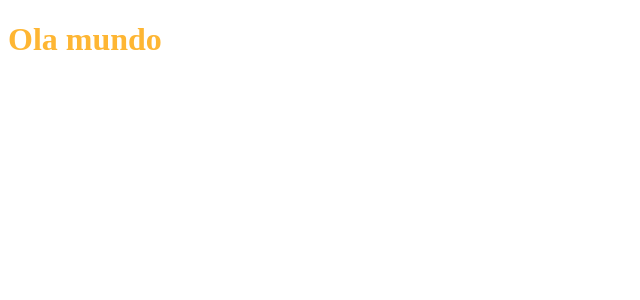
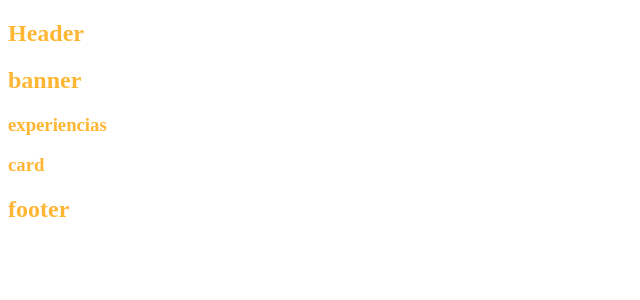
Before and after one commit to denervalspelizario/Agencia-react, a React (Vite) app in the folder agencia/: page / in a window 1280 px wide. Shown: the top 300 px of the page, without its empty margins (0-640 px from the left). Built offline with nearby package versions, Linux system fonts and the light colour scheme.

Commit message:
update projeto agencia importacao de componentes para app ja estruturado

```diff
--- a/agencia/src/App.jsx
+++ b/agencia/src/App.jsx
@@ -1,14 +1,22 @@
 
 import './styles/App.sass';
+import Topo from './componentes/Topo';
+import Banner from './componentes/Banner';
+import Experiencias from './componentes/Experiencias';
+import Card from './componentes/Card';
+import Footer from './componentes/Footer';
 
 function App() {
 
 
   return (
-    <div className="App">
-      <h1>Ola mundo</h1>
-
-    </div>
+    <section className="App">
+      <Topo />
+      <Banner />
+      <Experiencias />
+      <Card />
+      <Footer />
+    </section>
   )
 }
 
--- a/agencia/src/componentes/Banner.jsx
+++ b/agencia/src/componentes/Banner.jsx
@@ -4,10 +4,10 @@ function Banner() {
 
 
   return (
-    <div className="App">
+    <asside className="banner__container">
+      <h1>banner</h1>
 
-
-    </div>
+    </asside>
   )
 }
 
--- a/agencia/src/componentes/Card.jsx
+++ b/agencia/src/componentes/Card.jsx
@@ -4,10 +4,11 @@ function Card() {
 
 
   return (
-    <div className="App">
+    <section className="card__container">
+      <h1>card</h1>
 
 
-    </div>
+    </section>
   )
 }
 
--- a/agencia/src/componentes/Experiencias.jsx
+++ b/agencia/src/componentes/Experiencias.jsx
@@ -4,10 +4,10 @@ function Experiencias() {
 
 
   return (
-    <div className="App">
+    <article className="exp__container">
+      <h1>experiencias</h1>
 
-
-    </div>
+    </article>
   )
 }
 
--- a/agencia/src/componentes/Footer.jsx
+++ b/agencia/src/componentes/Footer.jsx
@@ -4,10 +4,10 @@ function Footer() {
 
 
   return (
-    <div className="App">
+    <footer className="footer__container">
+      <h1>footer</h1>
 
-
-    </div>
+    </footer>
   )
 }
 
--- a/agencia/src/componentes/Topo.jsx
+++ b/agencia/src/componentes/Topo.jsx
@@ -4,10 +4,10 @@ function Topo() {
 
 
   return (
-    <div className="App">
+    <header className="header">
+      <h1>Header</h1>
 
-
-    </div>
+    </header>
   )
 }
 
```
